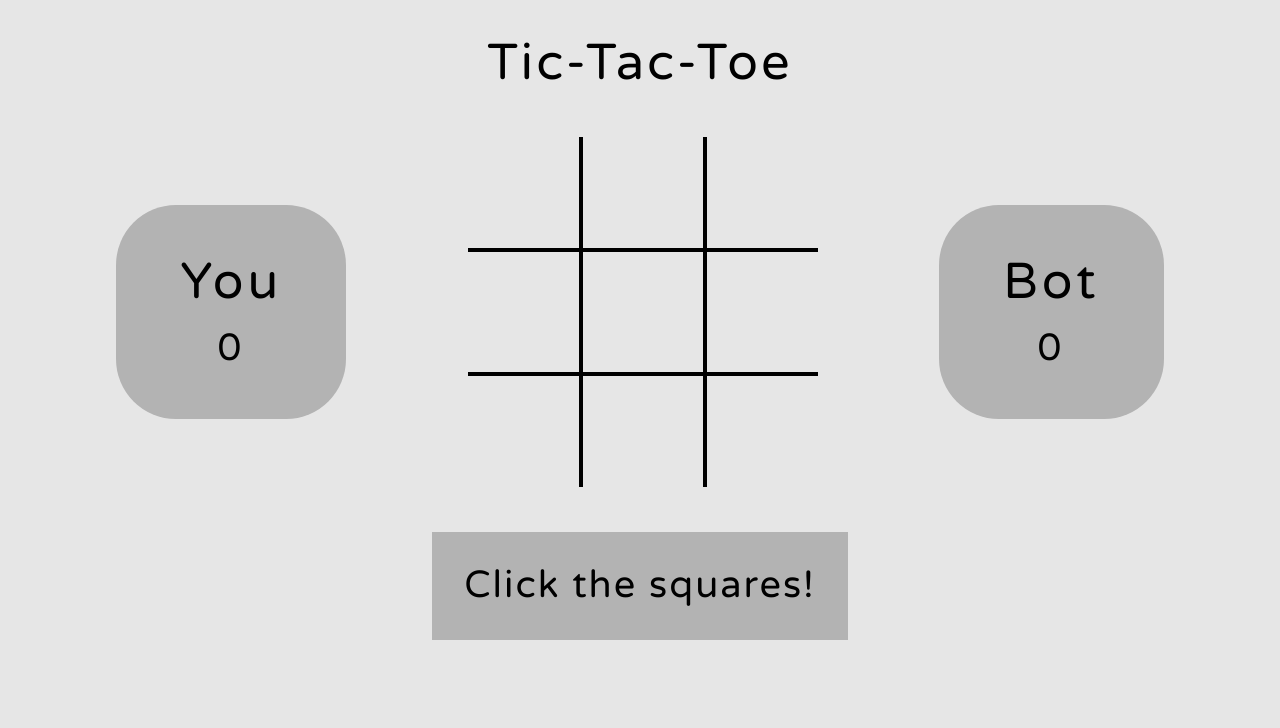
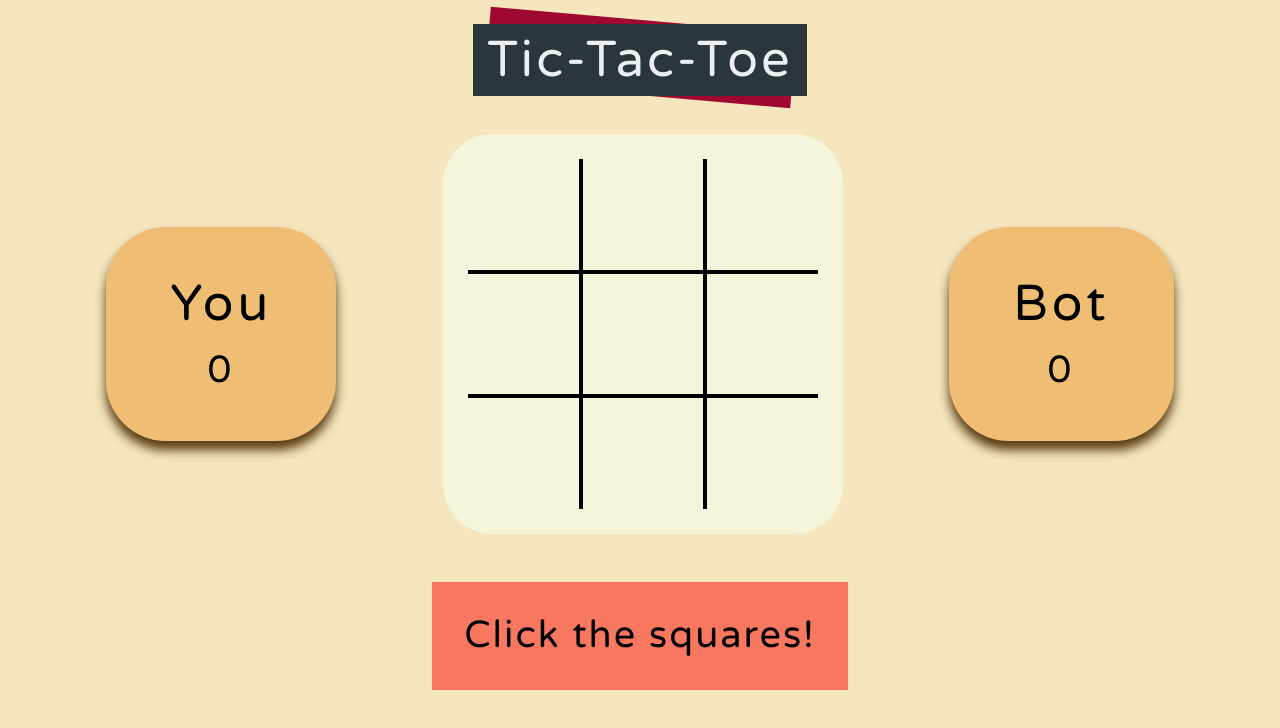
Before and after one commit to AnOrdinaryUsername/Tic-Tac-Toe, a website: page index.html in a window 1280 px wide. Drawn offline with nearby package versions, Linux system fonts and the light colour scheme.

Commit message:
Add a touch of color to every div box

```diff
--- a/styles/style.css
+++ b/styles/style.css
@@ -1,14 +1,33 @@
 header {
-  height: max-content;
+  display: flex;
+  height: 15vh;
+  justify-content: center;
+  /* background-color: hsl(29, 93%, 74%); */
+}
+
+.box-behind {
+  background-color: hsl(344, 89%, 33%);
+  display: flex;
+  height: 7.54rem;
+  transform: rotate(5deg);
+  width: 30.7rem;
+  padding: 1rem 0.5rem;
+  position: absolute;
+  top: 2rem;
 }
 
 h1 {
+  align-self: center;
+  border-radius: inherit;
+  background-color: hsl(200, 18%, 20%);
+  color: hsl(200, 15%, 94%);
   font-size: 3.16em;
   font-weight: 400;
   letter-spacing: 3px;
   margin: 0;
-  padding: 0.67em 0 0;
-  text-align: center;
+  padding: 0.67rem 1.4rem;
+  position: relative;
+  justify-self: center;
 }
 
 .hide-winner {
@@ -18,7 +37,7 @@ h1 {
 }
 
 #result-text {
-  background-color: hsl(0, 0%, 70%);
+  background-color: hsl(10, 90%, 67%);
   font-size: 2.37em;
   letter-spacing: 0.2rem;
   padding: 3.2rem;
@@ -36,19 +55,20 @@ h1 {
   align-items: center;
   display: flex;
   flex-flow: row wrap;
-  margin: 4rem 0rem;
+  margin: 1.4rem 0 4.8rem 0;
   justify-content: space-evenly;
 }
 
 .player-container {
   align-items: center;
-  background-color: hsl(0, 0%, 70%);
+  background-color: hsl(35, 80%, 70%);
   border-radius: 6rem;
   color: black;
   display: flex;
   flex-flow: column wrap;
   letter-spacing: 4px;
   justify-content: center;
+  box-shadow: 0px 9px 11px 0px hsl(35, 70%, 20%);
 }
 
 h2 {
@@ -113,6 +133,18 @@ td > span {
   grid-template-rows: repeat(3, 12rem);
   position: relative;
   justify-items: center;
+
+  padding: 2rem;
+  border-radius: 5rem;
+  background-color: beige;
+}
+
+@media (max-width: 768px) {
+  .game-box {
+    background-color: inherit;
+    margin-bottom: 1.4rem;
+    padding: 0;
+  }
 }
 
 .vert-color {
@@ -172,7 +204,7 @@ td > span {
 }
 
 body {
-  background-color: hsl(0, 0%, 90%);
+  background-color: hsl(44, 73%, 85%);
   font-family: "Varela Round", sans-serif;
   font-size: 1.6rem;
   min-height: 100%;
```
